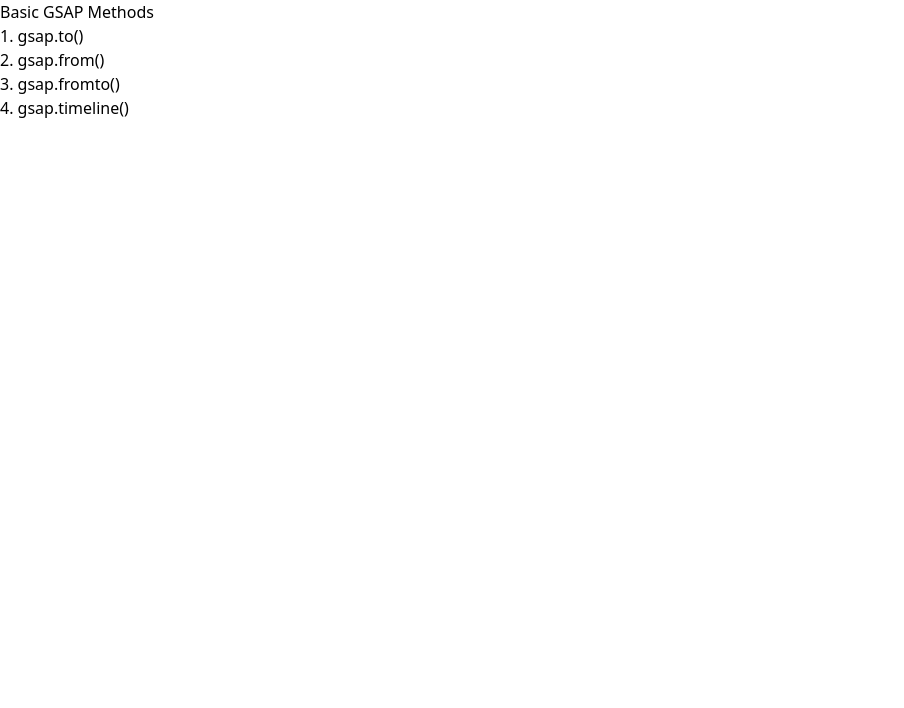
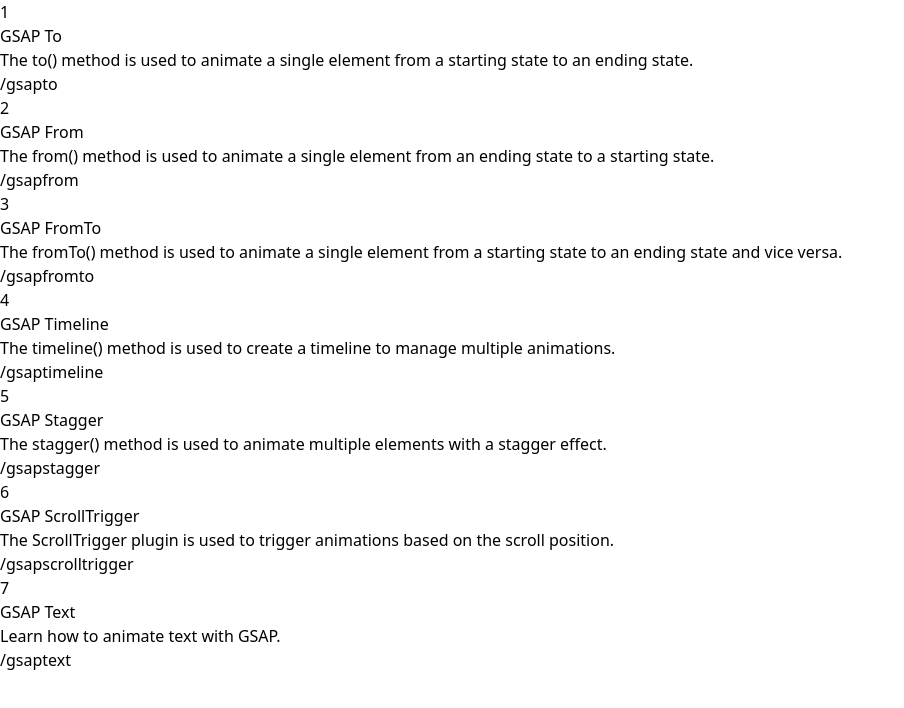
Before and after one commit to pankaj-gitcode/gsap, a React (Vite) app: page / in a window 1280 px wide. Shown: the top 708 px of the page, without its empty margins (0-904 px from the left). Built offline with nearby package versions, Linux system fonts and the light colour scheme.

Commit message:
MainApp updated

```diff
--- a/src/components/MainApp.jsx
+++ b/src/components/MainApp.jsx
@@ -4,16 +4,80 @@
 export default function MainApp(){
     const navigateTo = useNavigate();
 
-    return(<div className='bg-gray-500 h-screen'>
-        <h1 className="text-6xl text-center underline ">Basic GSAP Methods</h1>
-        <div className="flex items-center justify-start text-2xl ">
-             <ul className='p-10'>
-                 <li onClick={()=>navigateTo('/gsapto')}>1. gsap.to()</li>
-                 <li ><Link to='/gsapfrom' className='cursor-pointer'>2. gsap.from()</Link></li>
-                 <li>3. gsap.fromto()</li>
-                 <li>4. gsap.timeline()</li>
+    const animation = [
+        {
+          title: "GSAP To",
+          description:
+            "The to() method is used to animate a single element from a starting state to an ending state.",
+          path: "/gsapto",
+        },
+        {
+          title: "GSAP From",
+          description:
+            "The from() method is used to animate a single element from an ending state to a starting state.",
+          path: "/gsapfrom",
+        },
+        {
+          title: "GSAP FromTo",
+          description:
+            "The fromTo() method is used to animate a single element from a starting state to an ending state and vice versa.",
+          path: "/gsapfromto",
+        },
+        {
+          title: "GSAP Timeline",
+          description:
+            "The timeline() method is used to create a timeline to manage multiple animations.",
+          path: "/gsaptimeline",
+        },
+        {
+          title: "GSAP Stagger",
+          description:
+            "The stagger() method is used to animate multiple elements with a stagger effect.",
+          path: "/gsapstagger",
+        },
+        {
+          title: "GSAP ScrollTrigger",
+          description:
+            "The ScrollTrigger plugin is used to trigger animations based on the scroll position.",
+          path: "/gsapscrolltrigger",
+        },
+        {
+          title: "GSAP Text",
+          description: "Learn how to animate text with GSAP.",
+          path: "/gsaptext",
+        },
+      ]
 
-             </ul>
+    return(<>
+        <div>
+            {
+                animation.map((elem,index)=>
+                    <ol key={index}>
+                        <li>{index+1}</li>
+                        <li>{elem.title}</li>
+                        <li>{elem.description}</li>
+                        <li onClick={()=>navigateTo(`${elem.path}`)} className='cursor-pointer'>{elem.path}</li>
+                    </ol>
+                )
+            }
         </div>
-    </div>)
+    </>)
+
+
 }
+
+
+
+
+// return(<div className='bg-gray-500 h-screen'>
+//     <h1 className="text-6xl text-center underline ">Basic GSAP Methods</h1>
+//     <div className="flex items-center justify-start text-2xl ">
+//          <ul className='p-10'>
+//              <li onClick={()=>navigateTo('/gsapto')}>1. gsap.to()</li>
+//              <li ><Link to='/gsapfrom' className='cursor-pointer'>2. gsap.from()</Link></li>
+//              <li>3. gsap.fromto()</li>
+//              <li>4. gsap.timeline()</li>
+
+//          </ul>
+//     </div>
+// </div>)
```
